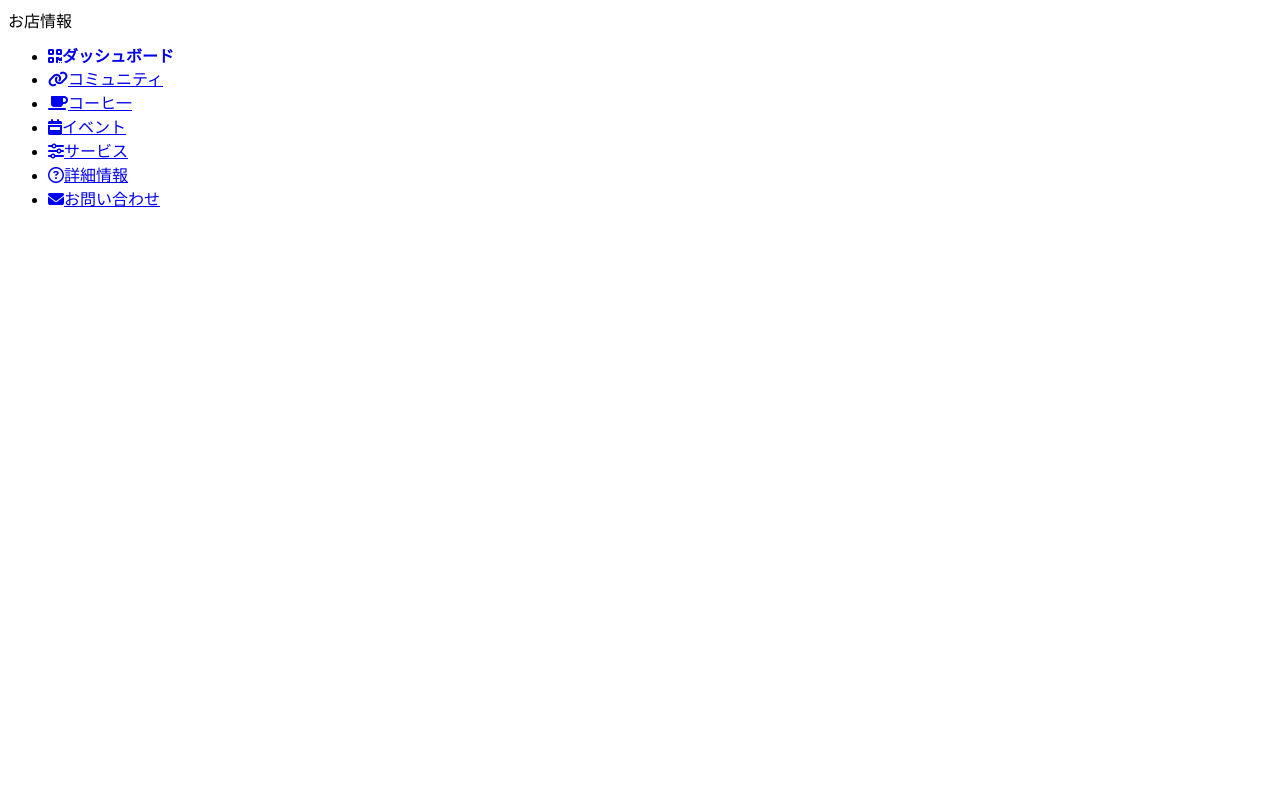
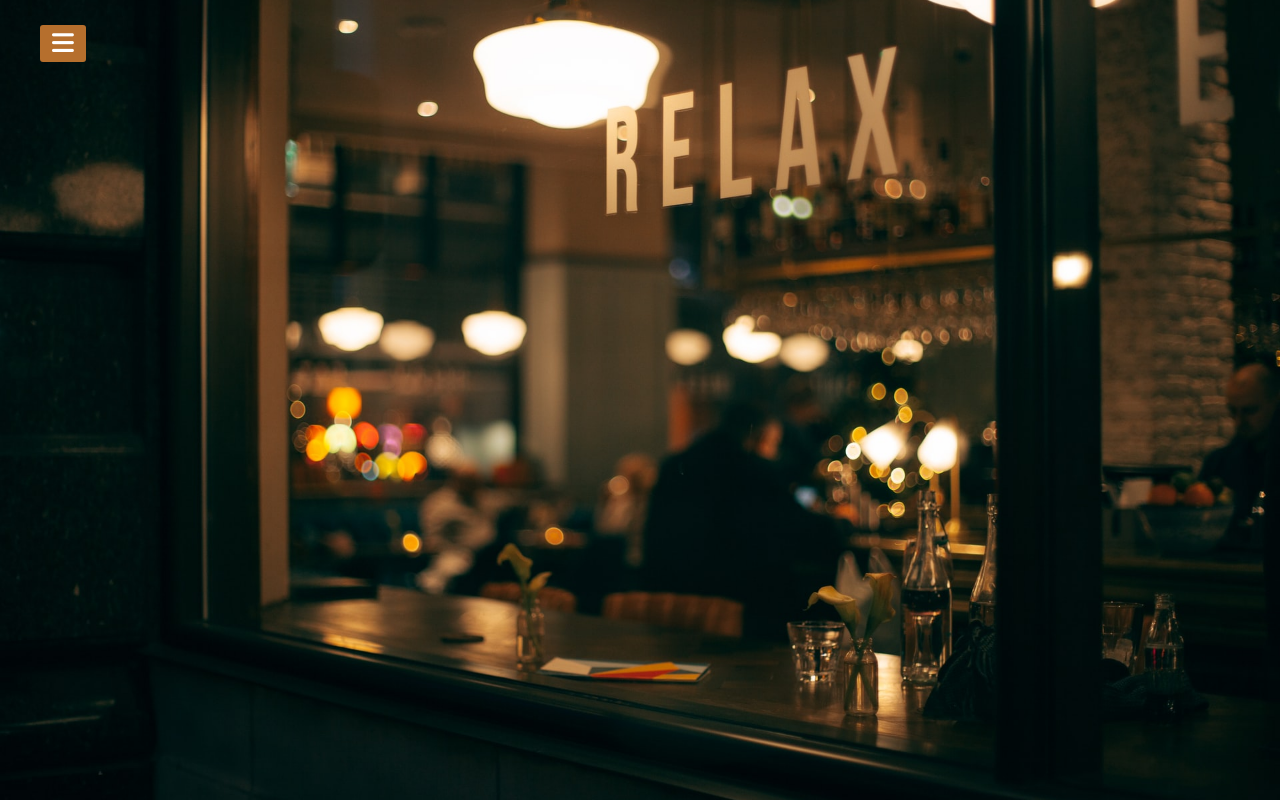
Before and after one commit to Masaki-Ishida-1/SIdeMenu_practice, a plain HTML site: page index.html in a window 1280 px wide. Drawn offline with Linux system fonts and the light colour scheme.

Commit message:
checkbox[css]

```diff
--- a/index.html
+++ b/index.html
@@ -9,11 +9,19 @@
   <script src="https://kit.fontawesome.com/62c69daf43.js" crossorigin="anonymous"></script>
 </head>
 <body>
+  <!-- toggle section -->
+  <input type="checkbox" id="check">
+  <label for="check">
+    <i class="fas fa-bars" id="hambargerBtn"></i>
+    <i class="fas fa-times" id="cancel"></i>
+  </label>
+
+  <!-- sidebar section -->
   <div class="sidebar">
     <header>お店情報</header>
     <ul>
       <li>
-        <a href="#"><i class="fa-solid fa-qrcode">ダッシュボード</i></a>
+        <a href="#"><i class="fa-solid fa-qrcode"></i>ダッシュボード</a>
       </li>
 
       <li>
@@ -43,5 +51,7 @@
     </ul>
   </div>
 
+
+  <div class="bg"></div>
 </body>
 </html>
--- a/style.css
+++ b/style.css
@@ -0,0 +1,106 @@
+@import url('https://fonts.googleapis.com/css2?family=M+PLUS+1p:wght@100;400&display=swap');
+
+* {
+  margin: 0;
+  padding: 0;
+  box-sizing: border-box;
+  list-style: none;
+  text-decoration: none;
+  font-family: 'M PLUS 1p', sans-serif;
+}
+
+.sidebar {
+  position: fixed;
+  left: -250px;
+  background:rgba(87, 42, 5, 0.699);
+  width: 250px;
+  height: 100%;
+  transition: 0.5s;
+}
+
+.sidebar header {
+  font-size: 22px;
+  color: white;
+  text-align: center;
+  line-height: 70px;
+  background : rgba(202, 125, 25, 0.432);
+  user-select: none;
+}
+
+.sidebar ul a {
+  display: block;
+  height: 100%;
+  width: 100%;
+  line-height: 65px;
+  color: white;
+  font-size: 20px;
+  padding-left: 40px;
+  border-top: 1px solid rgba(255, 255, 255, 0.1);
+  border-bottom: 1px solid black;
+  transition: 0.4s;
+}
+
+ul li:hover a {
+  padding-left: 50px;
+}
+
+.sidebar ul a i {
+  margin-right: 16px;
+}
+
+/* toggle section */
+#check {
+  display: none;
+}
+
+label #hambargerBtn, label #cancel {
+  position: absolute;
+  cursor: pointer;
+  background: #b66f2d;
+  border-radius: 3px;
+}
+
+label #hambargerBtn {
+  left: 40px;
+  top: 25px;
+  font-size: 25px;
+  color: white;
+  padding: 6px 12px;
+  transition: all 0.5s;
+}
+
+label #cancel {
+  z-index: 10;
+  left: -195px;
+  top: 17px;
+  font-size: 30px;
+  color: white;
+  padding: 4px 9px;
+  transition: all 0.5s;
+}
+
+#check:checked ~ .sidebar {
+  left: 0px;
+}
+
+#check:checked ~ label #hambargerBtn {
+  left: 250px;
+  opacity: 0;
+  pointer-events: none;
+}
+
+#check:checked ~ label #cancel {
+  left: 195px;
+}
+
+#check:checked ~ .bg {
+  margin-left: 250px;
+}
+
+.bg {
+  height: 100vh;
+  background-image: url(./bg.jpg);
+  background-size: cover;
+  background-position: center;
+  transition: all 0.5s;
+}
```
Also changed, not shown: bg.jpg (added).
